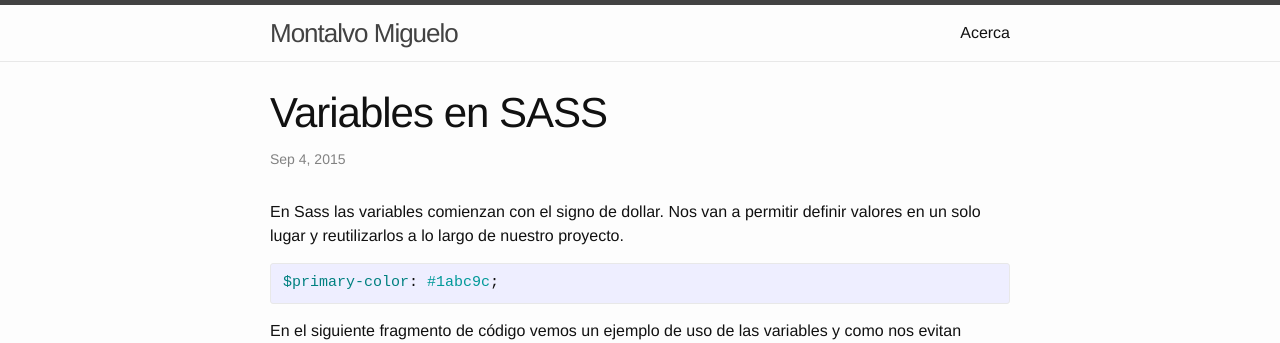
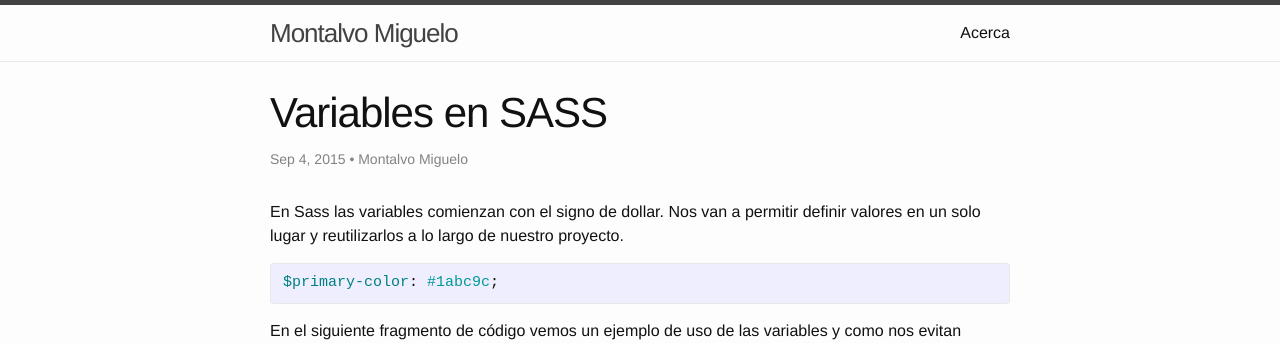
Before and after one commit to montalvomiguelo/montalvomiguelo.github.io, a Jekyll site: the page built from _posts/2014-10-10-variables-en-sass.md, in a window 1280 px wide. Shown: the top 343 px of the page. Built offline with Jekyll 4.4.1, drawn with Linux system fonts in a browser that asks for light colours; part of the change alters nothing that is shown.

```diff
--- a/_config.yml
+++ b/_config.yml
@@ -10,3 +10,19 @@ github_username:  montalvomiguelo
 # Build settings
 markdown: kramdown
 permalink: pretty
+
+# Front Matter defaults
+defaults:
+  -
+    scope:
+      path: "" # an empty string here means all files in the project
+      type: "posts" # previously `post` in Jekyll 2.2.
+    values:
+      author: Montalvo Miguelo
+      layout: "post"
+  -
+    scope:
+      path: "" # an empty string here means all files in the project
+      type: "pages" # previously `post` in Jekyll 2.2.
+    values:
+      layout: "pages"
```
